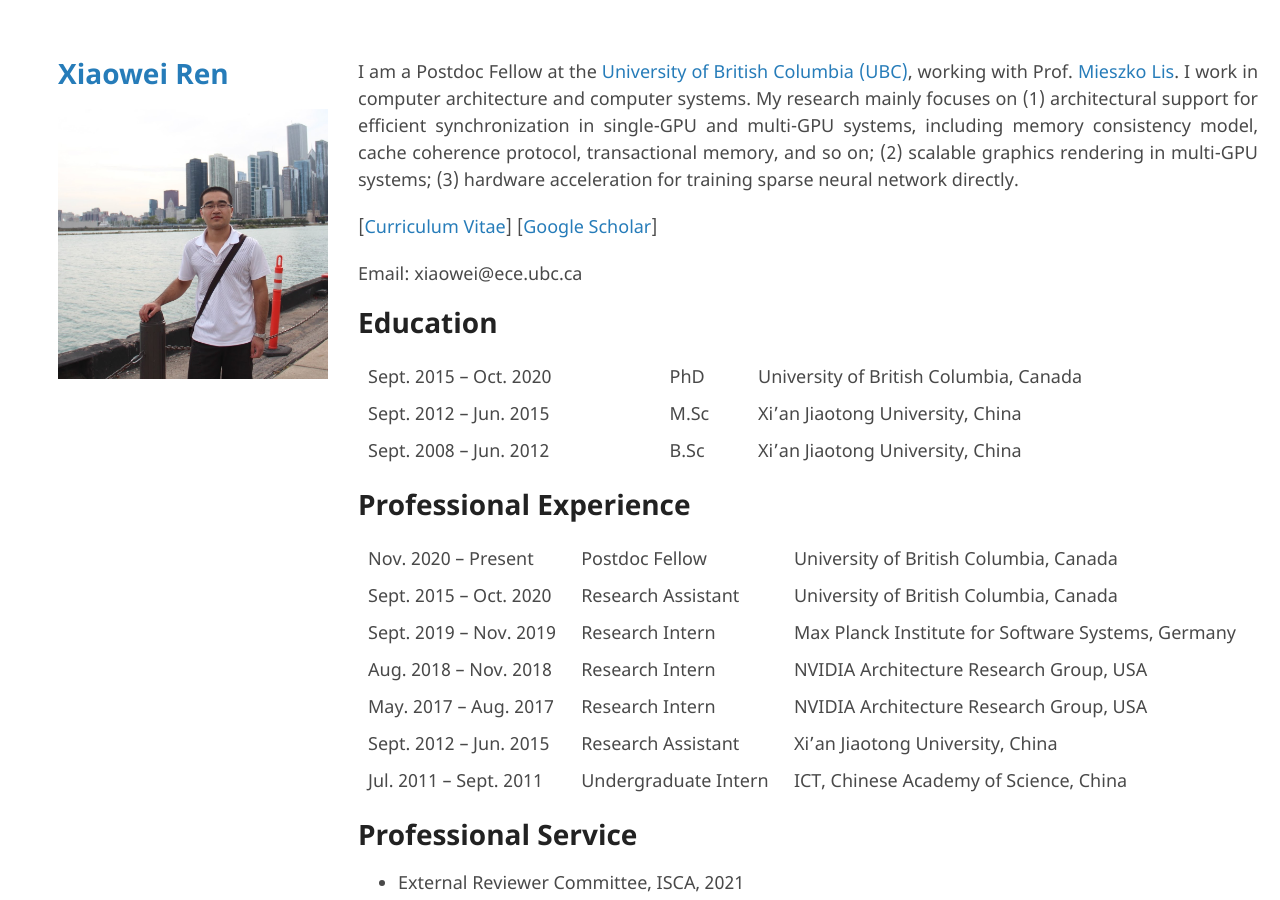
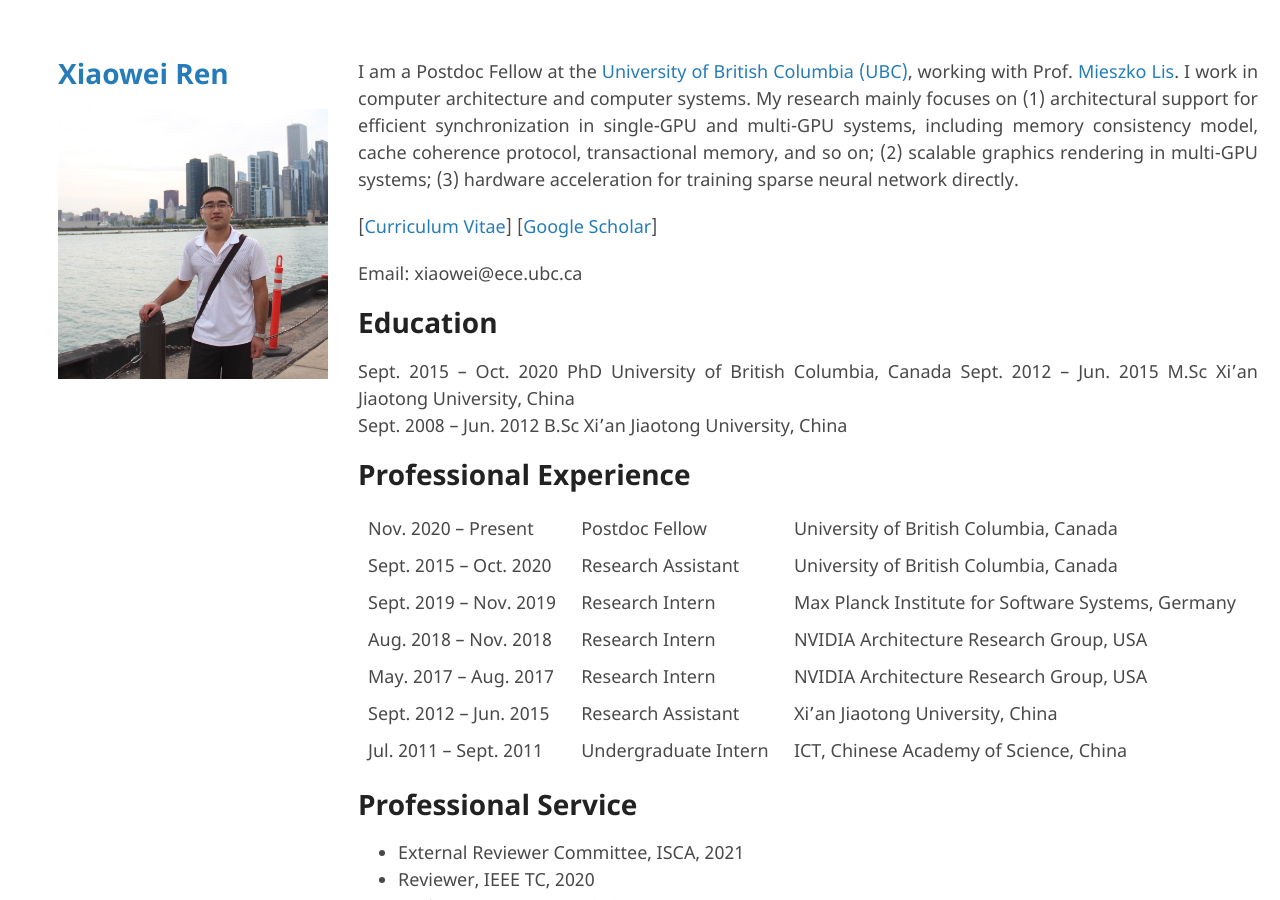
Before and after one commit to ericrxw/xiaoweiren, a Jekyll site: the page built from index.md, in a window 1280 px wide and 900 px high. Built offline with Jekyll 4.4.1, drawn with Linux system fonts in a browser that asks for light colours; our own code applies the rules of GitHub Pages for plain Markdown files; the repository's description, which GitHub fills in, is left out.

Commit message:
update education

```diff
--- a/index.md
+++ b/index.md
@@ -6,9 +6,9 @@
 
 # Education
 
-|Sept. 2015 -- Oct. 2020 | PhD  | University of British Columbia, Canada |
-|Sept. 2012 -- Jun. 2015 | M.Sc | Xi'an Jiaotong University, China       |
-|Sept. 2008 -- Jun. 2012 | B.Sc | Xi'an Jiaotong University, China       |
+Sept. 2015 -- Oct. 2020  PhD   University of British Columbia, Canada
+Sept. 2012 -- Jun. 2015  M.Sc  Xi'an Jiaotong University, China
+Sept. 2008 -- Jun. 2012  B.Sc  Xi'an Jiaotong University, China
 
 
 # Professional Experience
```
